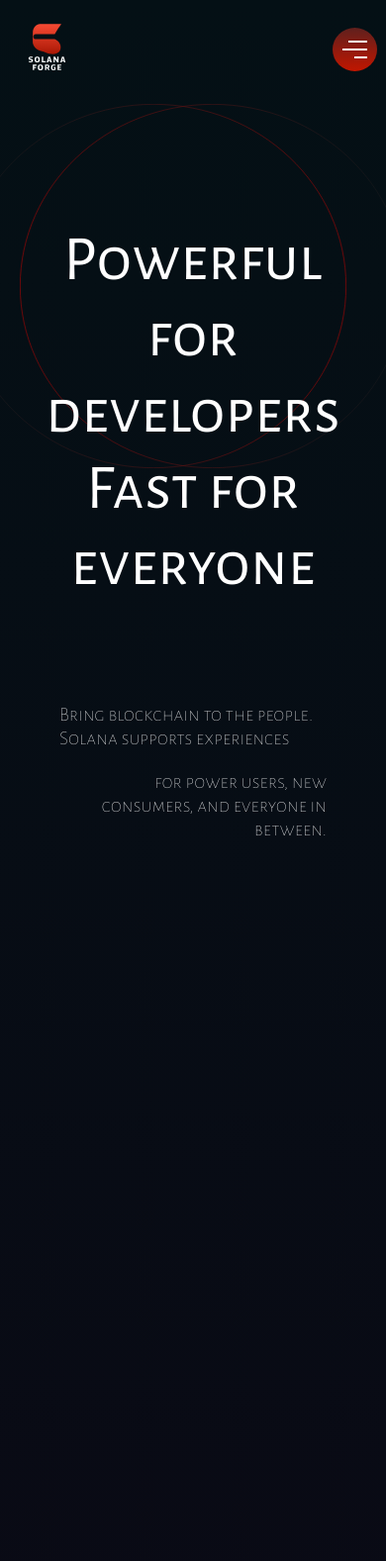
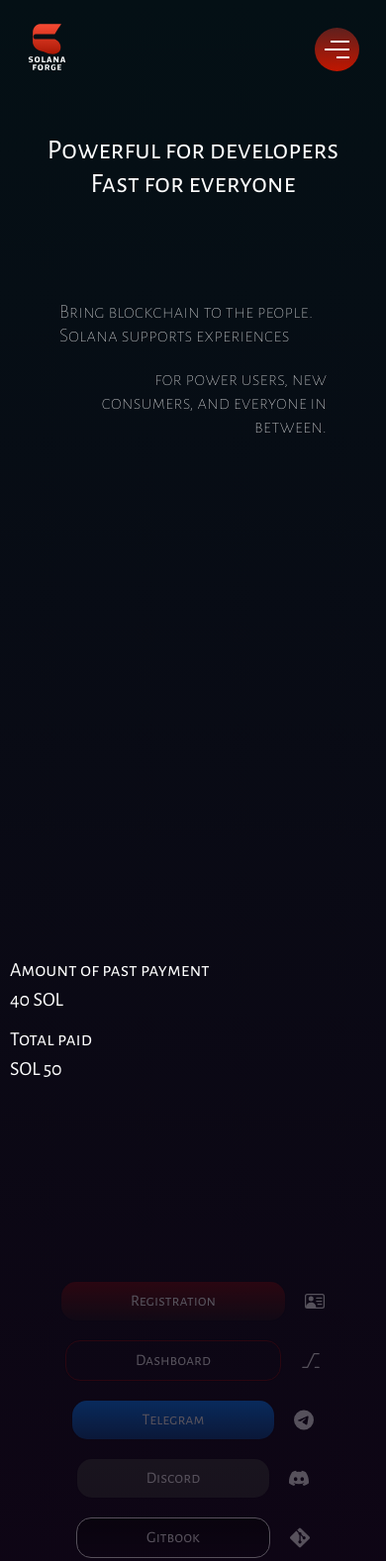
Before and after one commit to ParadoksI/ParadoksI.github.io, a plain HTML site: page index.html in a window 390 px wide. Shown: the top 1577 px of the page at 99% size. Drawn offline with nearby package versions, Linux system fonts and the light colour scheme; a web font is replaced by a local one.

Commit message:
Адаптив

```diff
--- a/css/style.css
+++ b/css/style.css
@@ -805,7 +805,7 @@ body.light-theme::-webkit-scrollbar-thumb {
     .header__row__menu {
         display: flex;
         align-items: center;
-        transform: translate3d(-34px, 0, 0);
+        transform: translate3d(-52px, 0, 0);
     }
 
     .header__row__nav {
@@ -1104,6 +1104,12 @@ body.light-theme::-webkit-scrollbar-thumb {
         gap: 60px;
     }
 
+    .wrapper {
+        position: relative;
+
+        height: 80vh;
+    }
+
     /*========================================== TITLE =========================*/
     .title {
         padding: 105px 0px 0px 0px;
@@ -1123,6 +1129,7 @@ body.light-theme::-webkit-scrollbar-thumb {
     }
 
     .title img {
+        display: none;
         position: absolute;
         z-index: 1;
         /* Анимация будет повторяться бесконечно */
@@ -1138,12 +1145,12 @@ body.light-theme::-webkit-scrollbar-thumb {
 
     .all_title {
         font-family: "Alegreya Sans SC", sans-serif;
-        font-size: 64px;
+        font-size: 28px;
         text-align: center;
     }
 
     .title__text {
-        padding-top: 120px;
+        padding-top: 30px;
 
         z-index: 2;
         position: relative;
@@ -1165,4 +1172,148 @@ body.light-theme::-webkit-scrollbar-thumb {
         padding-top: 20px;
         text-align: right;
     }
+
+    .data__subitem__custom {
+        display: none;
+    }
+
+    .data__title {
+        font-size: 24px;
+        display: flex;
+        flex-direction: column;
+        gap: 20px;
+        line-height: 30px;
+        margin-bottom: 100px;
+    }
+
+    .data__item {
+        margin-left: 10px;
+        display: flex;
+        flex-direction: column;
+        gap: 10px;
+        line-height: 30px;
+        font-size: 20px;
+        margin-bottom: 20px;
+    }
+
+    .links__button {
+        display: flex;
+        flex-direction: column;
+        text-align: center;
+        gap: 20px;
+        margin-bottom: 40px;
+    }
+
+    .links__button a {
+        color:#fff;
+        display: flex;
+        gap: 20px;
+    }
+
+    .links__button a img {
+        width: 20px;
+    }
+
+    .links__button {
+        display: flex;
+        gap: 20px;
+        flex-direction: column;
+        justify-content: flex-start;
+        align-items: center;
+    }
+
+    .links__button button {
+        box-shadow: 0px 0px 2px rgba(0, 0, 0, 0.2);
+        padding: 10px 70px;
+        border-radius: 15px;
+        transition: all 0.5s ease;
+
+    }
+
+
+
+    .links__logo {
+        width: 200px;
+        margin: 0 auto 30px auto;
+
+    }
+
+    #btn1 {
+        background: linear-gradient(to bottom, rgb(112, 8, 11), rgba(39, 24, 24, .6));
+        transition: all 0.3s ease;
+    }
+
+    #btn1:hover {
+        background: linear-gradient(to bottom, rgba(112, 8, 11, .6), rgba(39, 24, 24, 1));
+        border: rgb(161, 161, 161) 1px solid;
+    }
+
+    #btn1.light-theme {
+        background: linear-gradient(to bottom, rgb(141, 1, 5), rgb(129, 47, 47));
+        color: #000;
+    }
+
+    #btn2 {
+        border-radius: 15px;
+        border: 1px solid rgb(112, 8, 11);
+        background : none;
+    }
+
+    #btn2.light-theme {
+        color: #000;
+    }
+
+    #btn2:hover {
+        background: linear-gradient(to bottom, rgb(112, 8, 11), rgba(39, 24, 24, 1));
+        border: rgb(161, 161, 161) 1px solid;
+        color: #fff;
+    }
+
+    #btn3 {
+        background: linear-gradient(to bottom, rgba(0, 125, 255, 1), rgba(0, 125, 255, 0.5));
+    }
+
+    #btn3:hover {
+        border: rgb(161, 161, 161) 1px solid;
+        background: linear-gradient(to bottom, rgb(1, 98, 202), rgba(0, 125, 255, 0.5));
+    }
+
+    #btn3.light-theme {
+        color: #ffffff;
+    }
+
+    #btn4 {
+        background: linear-gradient(to bottom, rgb(53 53 53), rgba( 50, 50, 50, .6));
+    }
+
+    #btn4 {
+        background: linear-gradient(to bottom, rgb(53 53 53), rgba( 50, 50, 50, 1));
+    }
+
+    #btn4:hover {
+        border: rgb(161, 161, 161) 1px solid;
+        background: linear-gradient(to bottom, rgb(39, 39, 39), rgba( 50, 50, 50, .6));
+    }
+
+    #btn4.light-theme:hover {
+        border: rgb(161, 161, 161) 1px solid;
+        background: linear-gradient(to bottom, rgb(39, 39, 39), rgba( 50, 50, 50, 1));
+    }
+
+    #btn5 {
+        background: linear-gradient(to bottom, rgba(0, 0, 0, 1) , rgba(0,0,0,.2));
+        border: 1px solid #fff;
+    }
+
+    #btn5:hover {
+        background: rgb(102, 102, 102);
+        border: 1px solid rgba(0, 0, 0, 1);
+    }
+
+    #btn5.light-theme {
+        background: linear-gradient(to bottom, rgba(0, 0, 0, 1) , rgba(0,0,0,1));
+        border: 1px solid #fff;
+    }
+
+
 }
```
